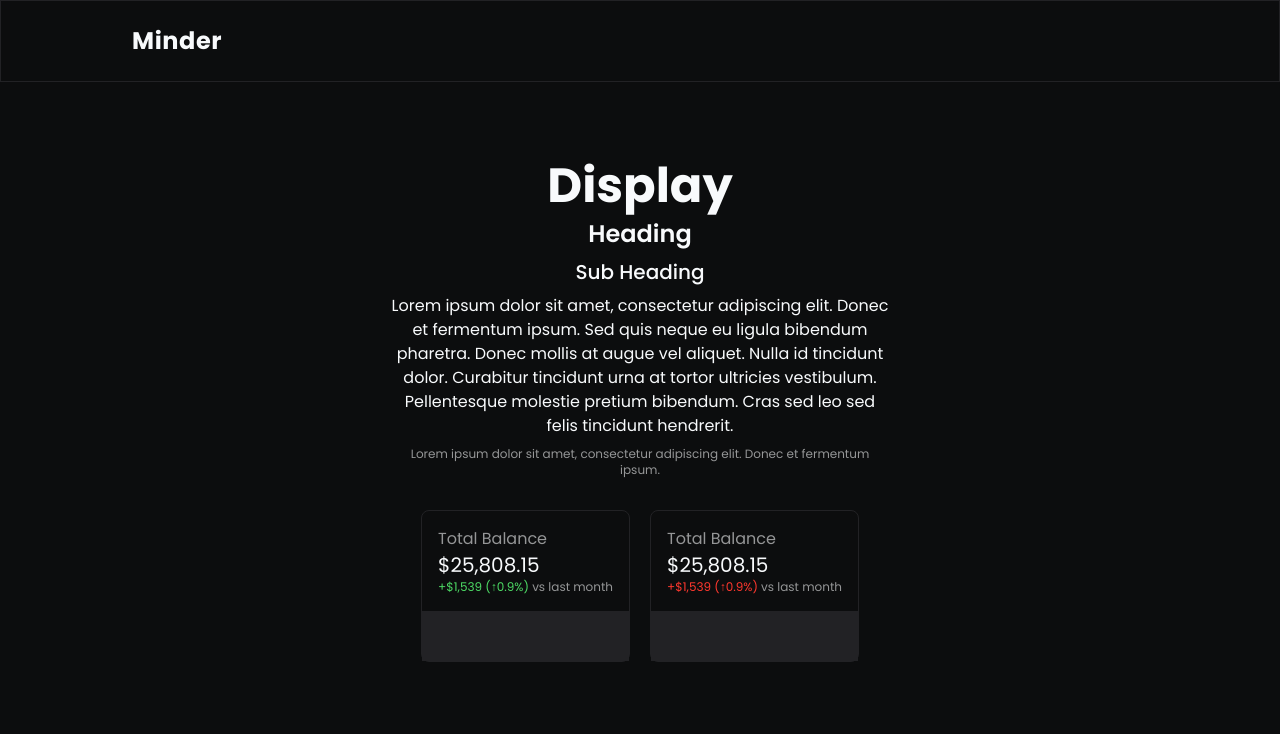
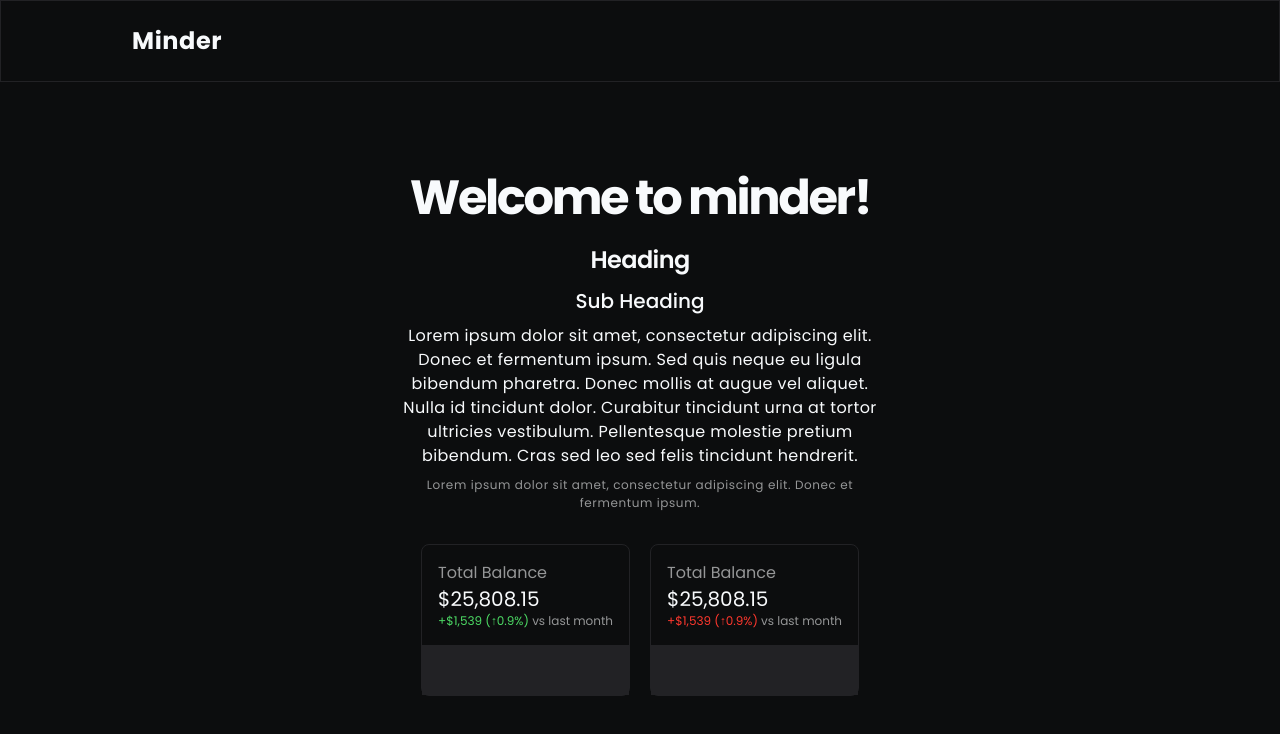
Before and after one commit to michaelcanonizado/minder, a Next.js app: page /test in a window 1280 px wide. Shown: the top 734 px of the page. Built offline with nearby package versions, Linux system fonts and the light colour scheme.

Commit message:
chore: group typography classes together using tailwind directives

```diff
--- a/src/app/(guest)/test/page.tsx
+++ b/src/app/(guest)/test/page.tsx
@@ -12,16 +12,16 @@ const Test = () => {
     >
       <div className='flex w-full max-w-[500px] flex-col items-center gap-2 text-center text-foreground'>
         <div className=''>
-          <h1 className='text-5xl font-bold '>Display</h1>
+          <h1 className='text-display'>Welcome to minder!</h1>
         </div>
         <div className=''>
-          <h2 className='text-2xl font-semibold'>Heading</h2>
+          <h2 className='text-heading-100'>Heading</h2>
         </div>
         <div className=''>
-          <h3 className='text-xl font-medium'>Sub Heading</h3>
+          <h3 className='text-heading-200'>Sub Heading</h3>
         </div>
         <div className=''>
-          <p className='text-base'>
+          <p className='text-body-100'>
             Lorem ipsum dolor sit amet, consectetur adipiscing elit. Donec et
             fermentum ipsum. Sed quis neque eu ligula bibendum pharetra. Donec
             mollis at augue vel aliquet. Nulla id tincidunt dolor. Curabitur
@@ -30,7 +30,7 @@ const Test = () => {
           </p>
         </div>
         <div className=''>
-          <p className='text-xs text-muted-foreground'>
+          <p className='text-body-200 text-muted-foreground'>
             Lorem ipsum dolor sit amet, consectetur adipiscing elit. Donec et
             fermentum ipsum.
           </p>
--- a/src/styles/globals.css
+++ b/src/styles/globals.css
@@ -104,6 +104,29 @@
   }
 }
 
+/*
+Custom tailwind classes group. Avoids repetitive uses of classes and promotes uniformity. Only font size, font weight, letter spacing, and line height classes will be included, other classes such as text color will have to be specified as a different color might be used.
+
+If any changes are to be done to the typography, do them here.
+*/
+@layer components {
+  .text-display {
+    @apply text-5xl font-bold leading-normal tracking-tighter;
+  }
+  .text-heading-100 {
+    @apply text-2xl font-semibold leading-normal tracking-tight;
+  }
+  .text-heading-200 {
+    @apply text-xl font-medium leading-normal tracking-normal;
+  }
+  .text-body-100 {
+    @apply text-base font-normal leading-normal tracking-wide;
+  }
+  .text-body-200 {
+    @apply text-xs font-normal leading-normal tracking-wider;
+  }
+}
+
 @layer base {
   * {
     @apply border-border;
```
